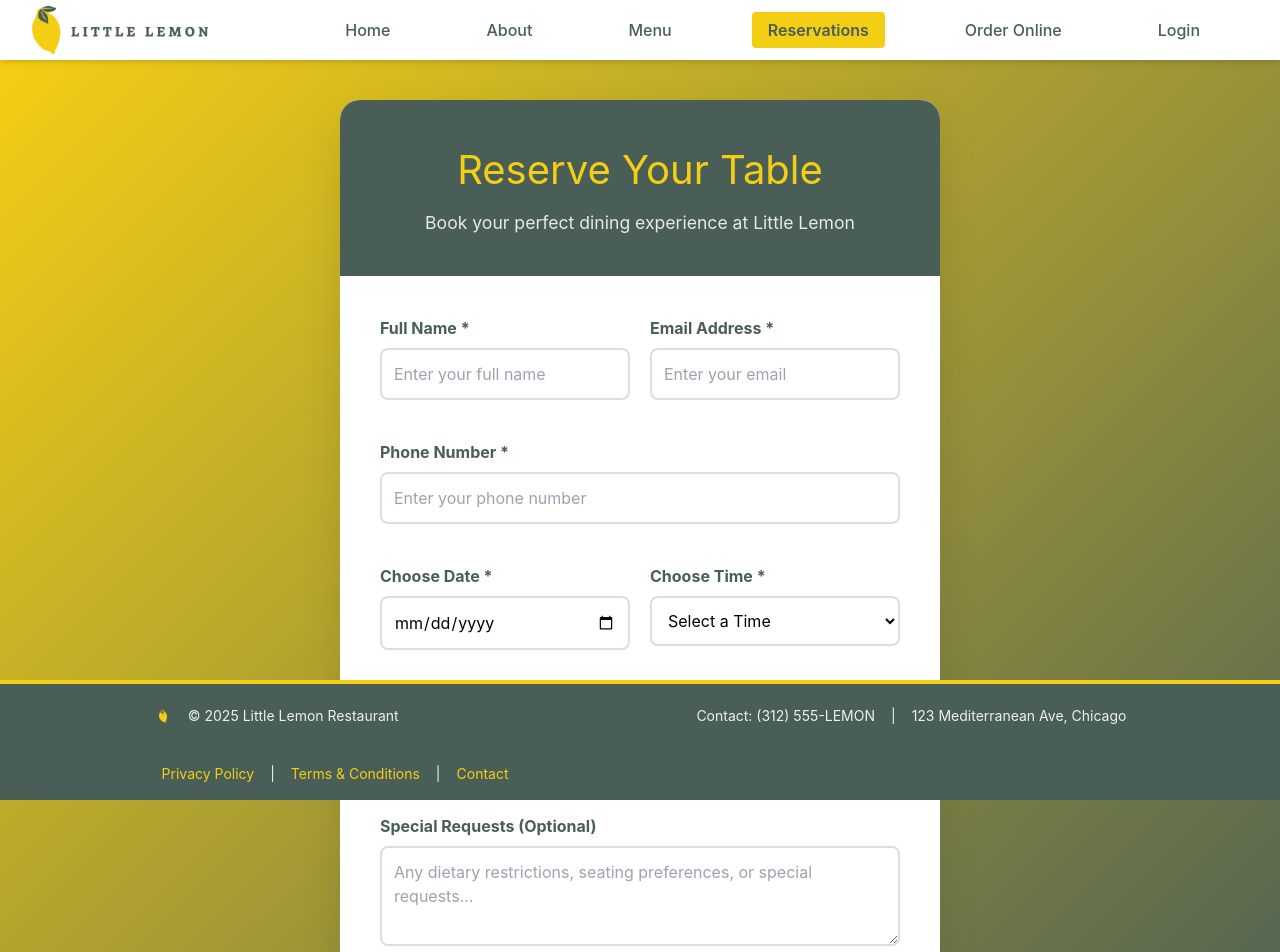
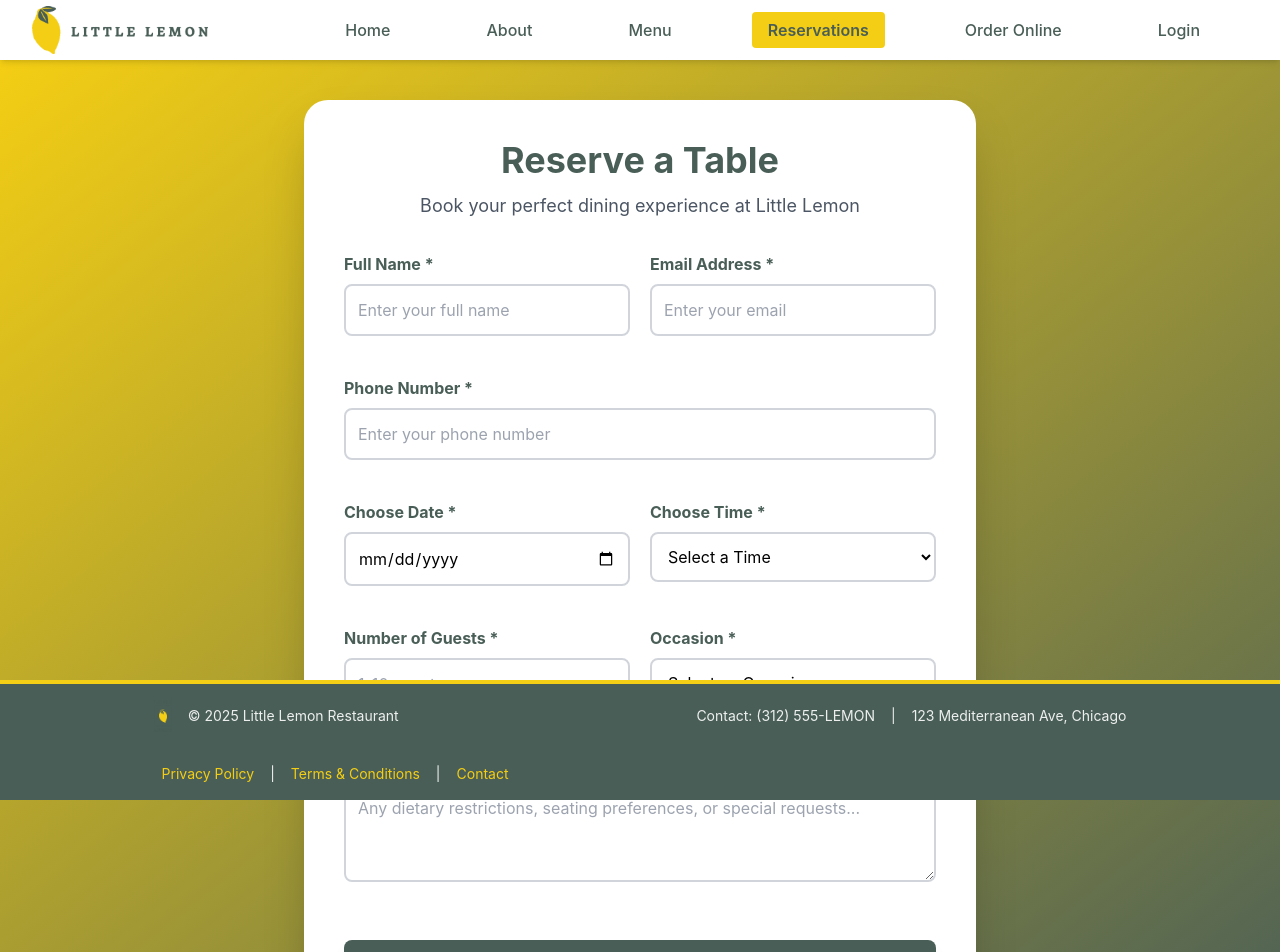
Before and after one commit to klajdm/little-lemon-website, a React (Create React App) app: page /booking in a window 1280 px wide. Shown: the top 952 px of the page. Built offline with nearby package versions, Linux system fonts and the light colour scheme; a web font is replaced by a local one.

Commit message:
convert booking form to tailwind

```diff
--- a/src/components/BookingForm.js
+++ b/src/components/BookingForm.js
@@ -137,93 +137,32 @@ const BookingForm = (props) => {
   };
 
   return (
-    <div
-      style={{
-        minHeight: "100vh",
-        background: "linear-gradient(135deg, #F4CE14 0%, #495E57 100%)",
-        padding: "40px 20px",
-        display: "flex",
-        alignItems: "center",
-        justifyContent: "center",
-      }}
-    >
-      <div
-        style={{
-          maxWidth: "600px",
-          width: "100%",
-          backgroundColor: "white",
-          borderRadius: "20px",
-          boxShadow: "0 20px 40px rgba(0,0,0,0.1)",
-          overflow: "hidden",
-        }}
-      >
+    <div className="min-h-screen bg-gradient-to-br from-[#F4CE14] to-[#495E57] py-10 px-5 flex items-center justify-center">
+      <div className="max-w-2xl w-full bg-white rounded-3xl p-10 shadow-2xl">
         {/* Header */}
-        <div
-          style={{
-            background: "#495E57",
-            color: "white",
-            padding: "40px",
-            textAlign: "center",
-          }}
-        >
-          <h1
-            style={{
-              fontSize: "2.5rem",
-              marginBottom: "10px",
-              color: "#F4CE14",
-            }}
-          >
-            Reserve Your Table
+        <div className="text-center mb-8">
+          <h1 className="text-4xl text-[#495E57] mb-3 font-bold">
+            Reserve a Table
           </h1>
-          <p
-            style={{
-              fontSize: "1.1rem",
-              color: "#E8E8E8",
-              margin: 0,
-            }}
-          >
+          <p className="text-gray-600 text-lg">
             Book your perfect dining experience at Little Lemon
           </p>
         </div>
 
         {/* Form */}
-        <form
-          onSubmit={handleSubmit}
-          style={{ padding: "40px", maxWidth: "none" }}
-        >
+        <form onSubmit={handleSubmit} className="max-w-none">
           {errors.submit && (
-            <div
-              style={{
-                backgroundColor: "#ffebee",
-                color: "#c62828",
-                padding: "12px",
-                borderRadius: "8px",
-                marginBottom: "20px",
-                border: "1px solid #ffcdd2",
-              }}
-            >
+            <div className="bg-red-50 text-red-700 p-3 rounded-lg mb-5 border border-red-200">
               {errors.submit}
             </div>
           )}
 
-          <div
-            style={{
-              display: "grid",
-              gridTemplateColumns: "repeat(auto-fit, minmax(250px, 1fr))",
-              gap: "20px",
-              marginBottom: "20px",
-            }}
-          >
+          <div className="grid grid-cols-1 md:grid-cols-2 gap-5 mb-5">
             {/* Name Field */}
             <div>
               <label
                 htmlFor="book-name"
-                style={{
-                  display: "block",
-                  marginBottom: "8px",
-                  fontWeight: "bold",
-                  color: "#495E57",
-                }}
+                className="block mb-2 font-bold text-[#495E57]"
               >
                 Full Name *
               </label>
@@ -235,27 +174,13 @@ const BookingForm = (props) => {
                   setName(e.target.value);
                   handleInputChange("name", e.target.value);
                 }}
-                style={{
-                  width: "100%",
-                  padding: "12px",
-                  border: errors.name ? "2px solid #c62828" : "2px solid #ddd",
-                  borderRadius: "8px",
-                  fontSize: "1rem",
-                  transition: "border-color 0.3s ease",
-                  boxSizing: "border-box",
-                  minWidth: "0",
-                }}
+                className={`w-full p-3 border-2 rounded-lg text-base transition-colors duration-300 box-border min-w-0 ${
+                  errors.name ? "border-red-700" : "border-gray-300"
+                }`}
                 placeholder="Enter your full name"
               />
               {errors.name && (
-                <span
-                  style={{
-                    color: "#c62828",
-                    fontSize: "0.875rem",
-                    marginTop: "4px",
-                    display: "block",
-                  }}
-                >
+                <span className="text-red-700 text-sm mt-1 block">
                   {errors.name}
                 </span>
               )}
@@ -265,12 +190,7 @@ const BookingForm = (props) => {
             <div>
               <label
                 htmlFor="book-email"
-                style={{
-                  display: "block",
-                  marginBottom: "8px",
-                  fontWeight: "bold",
-                  color: "#495E57",
-                }}
+                className="block mb-2 font-bold text-[#495E57]"
               >
                 Email Address *
               </label>
@@ -282,27 +202,13 @@ const BookingForm = (props) => {
                   setEmail(e.target.value);
                   handleInputChange("email", e.target.value);
                 }}
-                style={{
-                  width: "100%",
-                  padding: "12px",
-                  border: errors.email ? "2px solid #c62828" : "2px solid #ddd",
-                  borderRadius: "8px",
-                  fontSize: "1rem",
-                  transition: "border-color 0.3s ease",
-                  boxSizing: "border-box",
-                  minWidth: "0",
-                }}
+                className={`w-full p-3 border-2 rounded-lg text-base transition-colors duration-300 box-border min-w-0 ${
+                  errors.email ? "border-red-700" : "border-gray-300"
+                }`}
                 placeholder="Enter your email"
               />
               {errors.email && (
-                <span
-                  style={{
-                    color: "#c62828",
-                    fontSize: "0.875rem",
-                    marginTop: "4px",
-                    display: "block",
-                  }}
-                >
+                <span className="text-red-700 text-sm mt-1 block">
                   {errors.email}
                 </span>
               )}
@@ -310,15 +216,10 @@ const BookingForm = (props) => {
           </div>
 
           {/* Phone Field */}
-          <div style={{ marginBottom: "20px" }}>
+          <div className="mb-5">
             <label
               htmlFor="book-phone"
-              style={{
-                display: "block",
-                marginBottom: "8px",
-                fontWeight: "bold",
-                color: "#495E57",
-              }}
+              className="block mb-2 font-bold text-[#495E57]"
             >
               Phone Number *
             </label>
@@ -330,50 +231,24 @@ const BookingForm = (props) => {
                 setPhone(e.target.value);
                 handleInputChange("phone", e.target.value);
               }}
-              style={{
-                width: "100%",
-                padding: "12px",
-                border: errors.phone ? "2px solid #c62828" : "2px solid #ddd",
-                borderRadius: "8px",
-                fontSize: "1rem",
-                transition: "border-color 0.3s ease",
-                boxSizing: "border-box",
-                minWidth: "0",
-              }}
+              className={`w-full p-3 border-2 rounded-lg text-base transition-colors duration-300 box-border min-w-0 ${
+                errors.phone ? "border-red-700" : "border-gray-300"
+              }`}
               placeholder="Enter your phone number"
             />
             {errors.phone && (
-              <span
-                style={{
-                  color: "#c62828",
-                  fontSize: "0.875rem",
-                  marginTop: "4px",
-                  display: "block",
-                }}
-              >
+              <span className="text-red-700 text-sm mt-1 block">
                 {errors.phone}
               </span>
             )}
           </div>
 
-          <div
-            style={{
-              display: "grid",
-              gridTemplateColumns: "repeat(auto-fit, minmax(250px, 1fr))",
-              gap: "20px",
-              marginBottom: "20px",
-            }}
-          >
+          <div className="grid grid-cols-1 md:grid-cols-2 gap-5 mb-5">
             {/* Date Field */}
             <div>
               <label
                 htmlFor="book-date"
-                style={{
-                  display: "block",
-                  marginBottom: "8px",
-                  fontWeight: "bold",
-                  color: "#495E57",
-                }}
+                className="block mb-2 font-bold text-[#495E57]"
               >
                 Choose Date *
               </label>
@@ -383,26 +258,12 @@ const BookingForm = (props) => {
                 value={date}
                 min={today}
                 onChange={(e) => handleChange(e.target.value)}
-                style={{
-                  width: "100%",
-                  padding: "12px",
-                  border: errors.date ? "2px solid #c62828" : "2px solid #ddd",
-                  borderRadius: "8px",
-                  fontSize: "1rem",
-                  transition: "border-color 0.3s ease",
-                  boxSizing: "border-box",
-                  minWidth: "0",
-                }}
+                className={`w-full p-3 border-2 rounded-lg text-base transition-colors duration-300 box-border min-w-0 ${
+                  errors.date ? "border-red-700" : "border-gray-300"
+                }`}
               />
               {errors.date && (
-                <span
-                  style={{
-                    color: "#c62828",
-                    fontSize: "0.875rem",
-                    marginTop: "4px",
-                    display: "block",
-                  }}
-                >
+                <span className="text-red-700 text-sm mt-1 block">
                   {errors.date}
                 </span>
               )}
@@ -412,12 +273,7 @@ const BookingForm = (props) => {
             <div>
               <label
                 htmlFor="book-time"
-                style={{
-                  display: "block",
-                  marginBottom: "8px",
-                  fontWeight: "bold",
-                  color: "#495E57",
-                }}
+                className="block mb-2 font-bold text-[#495E57]"
               >
                 Choose Time *
               </label>
@@ -428,17 +284,9 @@ const BookingForm = (props) => {
                   setTimes(e.target.value);
                   handleInputChange("times", e.target.value);
                 }}
-                style={{
-                  width: "100%",
-                  padding: "12px",
-                  border: errors.times ? "2px solid #c62828" : "2px solid #ddd",
-                  borderRadius: "8px",
-                  fontSize: "1rem",
-                  transition: "border-color 0.3s ease",
-                  boxSizing: "border-box",
-                  backgroundColor: "white",
-                  minWidth: "0",
-                }}
+                className={`w-full p-3 border-2 rounded-lg text-base transition-colors duration-300 box-border bg-white min-w-0 ${
+                  errors.times ? "border-red-700" : "border-gray-300"
+                }`}
               >
                 <option value="">Select a Time</option>
                 {props.availableTimes.availableTimes.map((availableTime) => (
@@ -448,38 +296,19 @@ const BookingForm = (props) => {
                 ))}
               </select>
               {errors.times && (
-                <span
-                  style={{
-                    color: "#c62828",
-                    fontSize: "0.875rem",
-                    marginTop: "4px",
-                    display: "block",
-                  }}
-                >
+                <span className="text-red-700 text-sm mt-1 block">
                   {errors.times}
                 </span>
               )}
             </div>
           </div>
 
-          <div
-            style={{
-              display: "grid",
-              gridTemplateColumns: "repeat(auto-fit, minmax(250px, 1fr))",
-              gap: "20px",
-              marginBottom: "20px",
-            }}
-          >
+          <div className="grid grid-cols-1 md:grid-cols-2 gap-5 mb-5">
             {/* Guests Field */}
             <div>
               <label
                 htmlFor="book-guests"
-                style={{
-                  display: "block",
-                  marginBottom: "8px",
-                  fontWeight: "bold",
-                  color: "#495E57",
-                }}
+                className="block mb-2 font-bold text-[#495E57]"
               >
                 Number of Guests *
               </label>
@@ -493,29 +322,13 @@ const BookingForm = (props) => {
                   setGuests(e.target.value);
                   handleInputChange("guests", e.target.value);
                 }}
-                style={{
-                  width: "100%",
-                  padding: "12px",
-                  border: errors.guests
-                    ? "2px solid #c62828"
-                    : "2px solid #ddd",
-                  borderRadius: "8px",
-                  fontSize: "1rem",
-                  transition: "border-color 0.3s ease",
-                  boxSizing: "border-box",
-                  minWidth: "0",
-                }}
+                className={`w-full p-3 border-2 rounded-lg text-base transition-colors duration-300 box-border min-w-0 ${
+                  errors.guests ? "border-red-700" : "border-gray-300"
+                }`}
                 placeholder="1-10 guests"
               />
               {errors.guests && (
-                <span
-                  style={{
-                    color: "#c62828",
-                    fontSize: "0.875rem",
-                    marginTop: "4px",
-                    display: "block",
-                  }}
-                >
+                <span className="text-red-700 text-sm mt-1 block">
                   {errors.guests}
                 </span>
               )}
@@ -525,12 +338,7 @@ const BookingForm = (props) => {
             <div>
               <label
                 htmlFor="book-occasion"
-                style={{
-                  display: "block",
-                  marginBottom: "8px",
-                  fontWeight: "bold",
-                  color: "#495E57",
-                }}
+                className="block mb-2 font-bold text-[#495E57]"
               >
                 Occasion *
               </label>
@@ -541,19 +349,9 @@ const BookingForm = (props) => {
                   setOccasion(e.target.value);
                   handleInputChange("occasion", e.target.value);
                 }}
-                style={{
-                  width: "100%",
-                  padding: "12px",
-                  border: errors.occasion
-                    ? "2px solid #c62828"
-                    : "2px solid #ddd",
-                  borderRadius: "8px",
-                  fontSize: "1rem",
-                  transition: "border-color 0.3s ease",
-                  boxSizing: "border-box",
-                  backgroundColor: "white",
-                  minWidth: "0",
-                }}
+                className={`w-full p-3 border-2 rounded-lg text-base transition-colors duration-300 box-border bg-white min-w-0 ${
+                  errors.occasion ? "border-red-700" : "border-gray-300"
+                }`}
               >
                 <option value="">Select an Occasion</option>
                 <option value="Birthday">Birthday</option>
@@ -564,14 +362,7 @@ const BookingForm = (props) => {
                 <option value="Other">Other</option>
               </select>
               {errors.occasion && (
-                <span
-                  style={{
-                    color: "#c62828",
-                    fontSize: "0.875rem",
-                    marginTop: "4px",
-                    display: "block",
-                  }}
-                >
+                <span className="text-red-700 text-sm mt-1 block">
                   {errors.occasion}
                 </span>
               )}
@@ -579,15 +370,10 @@ const BookingForm = (props) => {
           </div>
 
           {/* Special Requests Field */}
-          <div style={{ marginBottom: "30px" }}>
+          <div className="mb-8">
             <label
               htmlFor="book-requests"
-              style={{
-                display: "block",
-                marginBottom: "8px",
-                fontWeight: "bold",
-                color: "#495E57",
-              }}
+              className="block mb-2 font-bold text-[#495E57]"
             >
               Special Requests (Optional)
             </label>
@@ -596,18 +382,7 @@ const BookingForm = (props) => {
               value={specialRequests}
               onChange={(e) => setSpecialRequests(e.target.value)}
               rows="3"
-              style={{
-                width: "100%",
-                padding: "12px",
-                border: "2px solid #ddd",
-                borderRadius: "8px",
-                fontSize: "1rem",
-                transition: "border-color 0.3s ease",
-                boxSizing: "border-box",
-                resize: "vertical",
-                fontFamily: "inherit",
-                minWidth: "0",
-              }}
+              className="w-full p-3 border-2 border-gray-300 rounded-lg text-base transition-colors duration-300 box-border resize-y font-inherit min-w-0"
               placeholder="Any dietary restrictions, seating preferences, or special requests..."
             />
           </div>
@@ -616,19 +391,11 @@ const BookingForm = (props) => {
           <button
             type="submit"
             disabled={isSubmitting}
-            style={{
-              width: "100%",
-              padding: "15px",
-              backgroundColor: isSubmitting ? "#ccc" : "#495E57",
-              color: "white",
-              border: "none",
-              borderRadius: "8px",
-              fontSize: "1.1rem",
-              fontWeight: "bold",
-              cursor: isSubmitting ? "not-allowed" : "pointer",
-              transition: "all 0.3s ease",
-              boxShadow: "0 4px 15px rgba(73, 94, 87, 0.3)",
-            }}
+            className={`w-full p-4 text-white border-none rounded-lg text-lg font-bold transition-all duration-300 shadow-lg ${
+              isSubmitting
+                ? "bg-gray-400 cursor-not-allowed"
+                : "bg-[#495E57] cursor-pointer hover:bg-[#3A4B47] hover:shadow-xl"
+            }`}
             aria-label="Submit reservation form"
           >
             {isSubmitting ? "Processing..." : "Make Your Reservation"}
```
